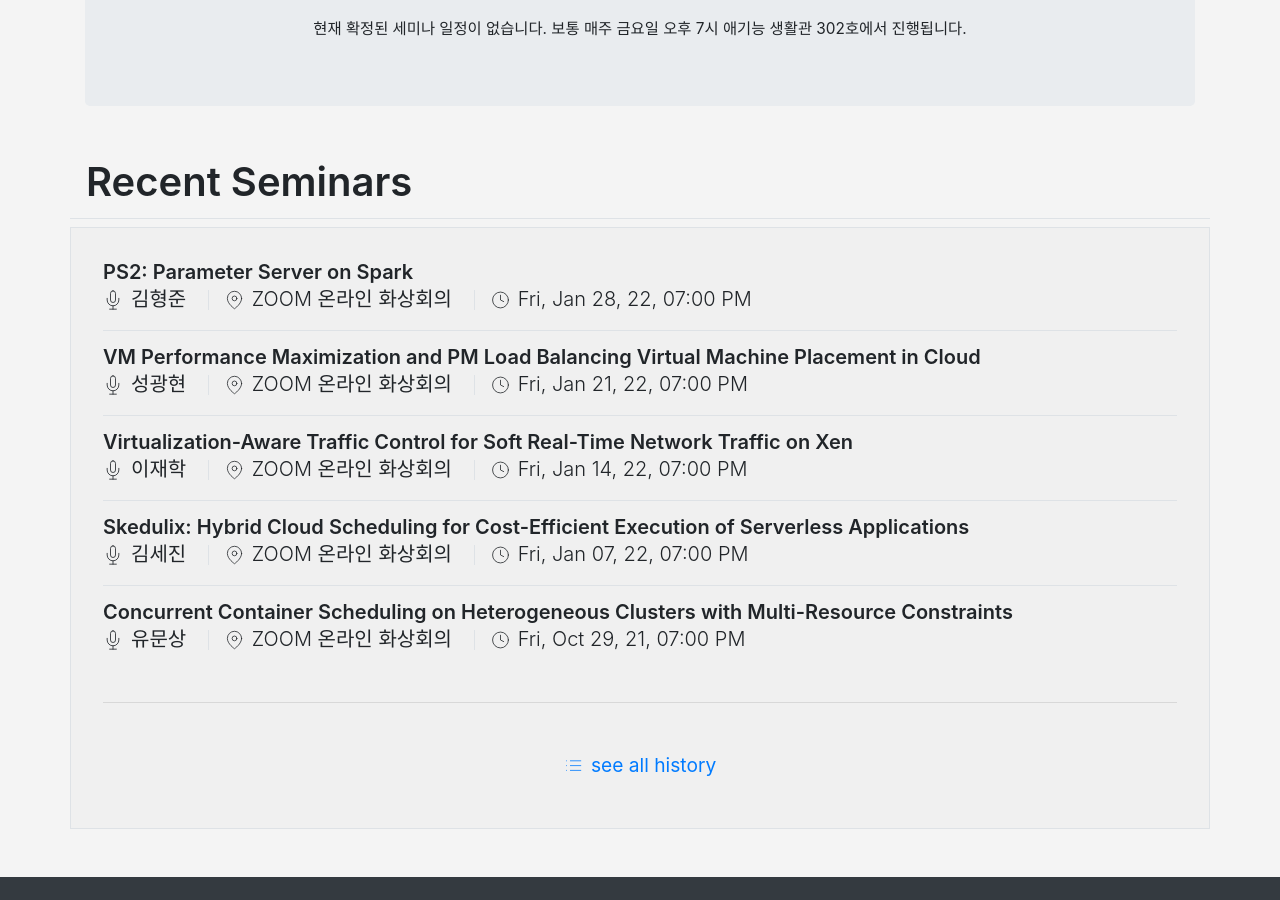
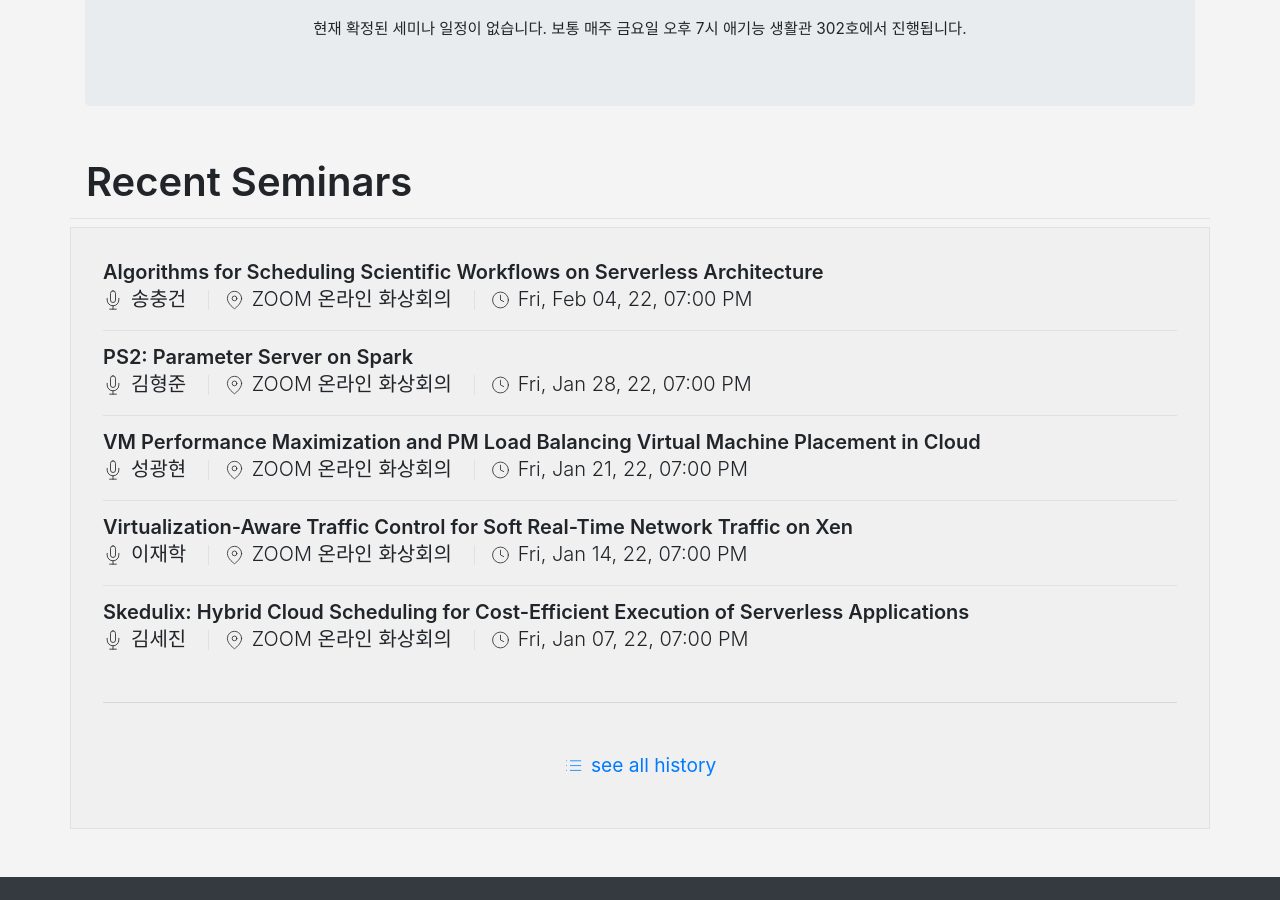
Before and after one commit to KU-Cloud/ku-cloud.github.io, a Jekyll site: the page built from seminar.html, in a window 1280 px wide and 900 px high, scrolled down 355 px. Built offline with Jekyll 4.4.1, drawn with Linux system fonts in a browser that asks for light colours.

Commit message:
Update: 2022-02-04 seminar

```diff
--- a/_data/seminars.yaml
+++ b/_data/seminars.yaml
@@ -795,3 +795,7 @@
   speacker: 김형준
   date: 2022-01-28T19:00:00.000+0900
   location: ZOOM 온라인 화상회의
+- title: 'Algorithms for Scheduling Scientific Workflows on Serverless Architecture'
+  speacker: 송충건
+  date: 2022-02-04T19:00:00.000+0900
+  location: ZOOM 온라인 화상회의
```
